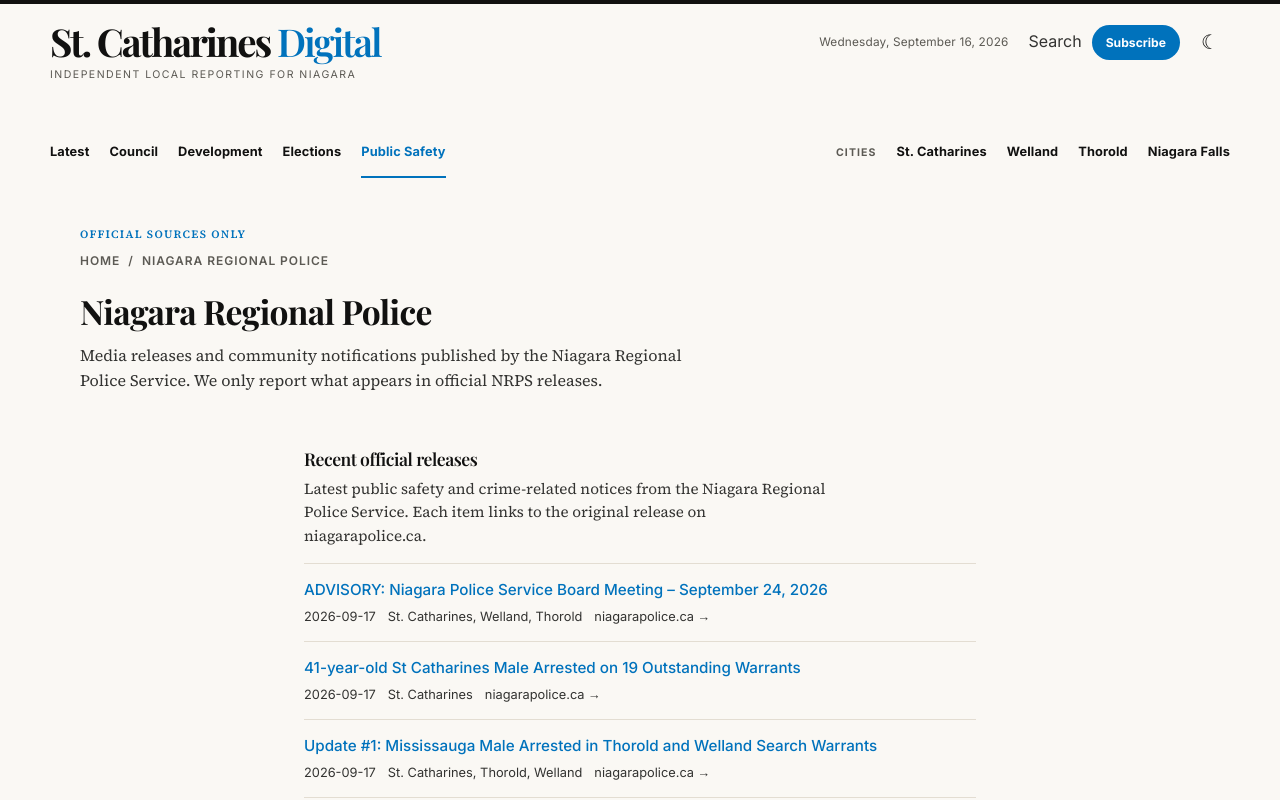
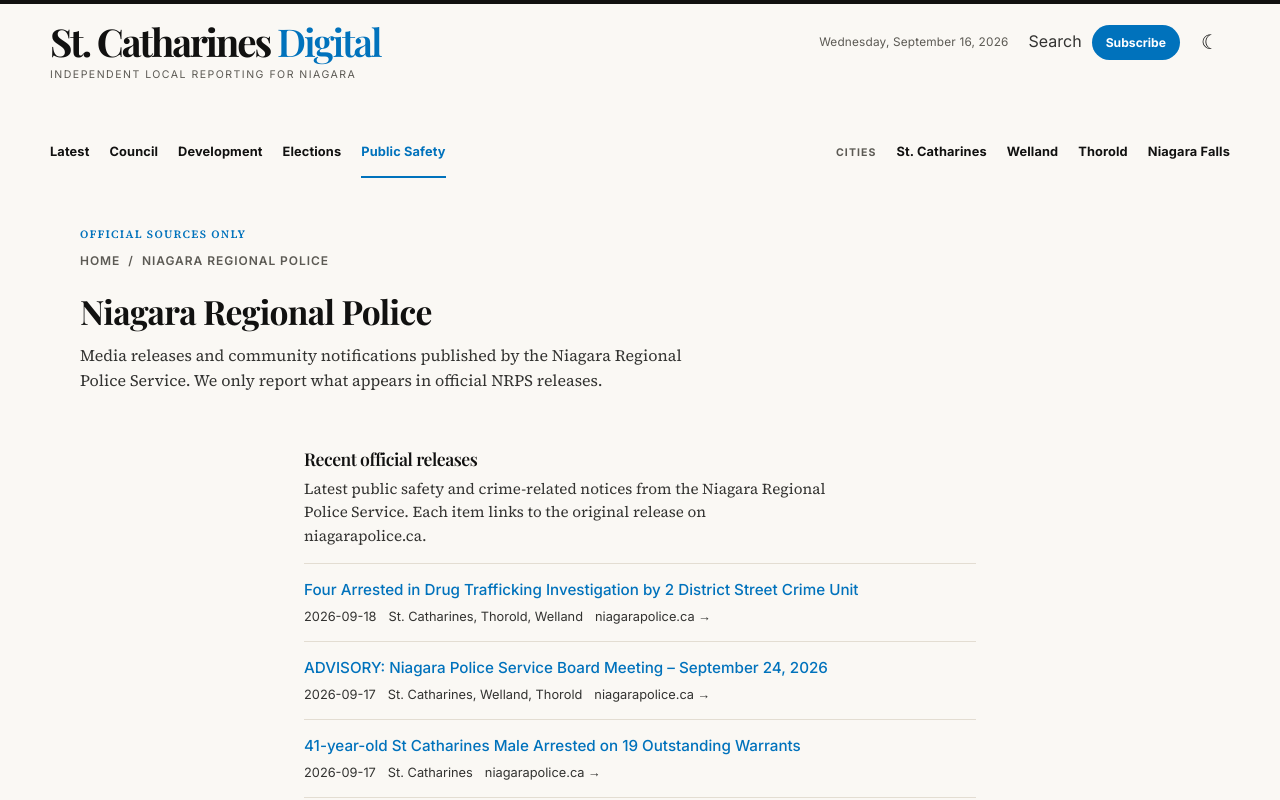
Before and after one commit to galaxycoils/computerexpress-darius-site, a React (Vite) app: page /police in a window 1280 px wide. Shown: the top 800 px of the page. Built offline with nearby package versions, Linux system fonts and the light colour scheme; no server answers; a web font is replaced by a local one.

Commit message:
nrps: add Sep 18 drug-trafficking arrest (Four Arrested in Drug Trafficking Investigation by 2 District Street Crime Unit)

```diff
--- a/src/data/nrpsReleases.js
+++ b/src/data/nrpsReleases.js
@@ -4,10 +4,22 @@
  * Official Niagara Regional Police Service media releases & community notifications.
  * Updated: 2026-09-18
  * Next review: Daily (cron) — refresh from niagarapolice.ca
- * Note: added Sep 17 missing-person Update 7 (NOTL / Darren Werner five-year appeal) and Sep 17 8 District West Lincoln motor-vehicle dismantling shutdown ($174,000 recovered).
+ * Note: added Sep 18 drug-trafficking arrest (Four Arrested in Drug Trafficking Investigation by 2 District Street Crime Unit — 1/2/3 District SCU assist, bail hearing St Catharines).
  */
 
 export const nrpsReleases = [
+  // SEP 18, 2026
+  {
+    id: 'nrps-2026-09-18-four-arrested-drug-trafficking-2-district',
+    date: '2026-09-18',
+    headline: 'Four Arrested in Drug Trafficking Investigation by 2 District Street Crime Unit',
+    municipality: 'St. Catharines, Thorold, Welland',
+    type: 'Media Release (Drug Investigation / Arrest)',
+    url: 'https://www.niagarapolice.ca/news/posts/four-arrested-in-drug-trafficking-investigation-by-2-district-street-crime-unit/',
+    source: 'Niagara Regional Police Service',
+    tags: ['Drug Trafficking', 'Arrest', 'Street Crime Unit', '2 District', '1 District', '3 District', 'St. Catharines', 'Thorold', 'Welland', 'Fentanyl', 'Methamphetamine'],
+    category: 'drug-investigation',
+  },
   // SEP 17, 2026
   {
     id: 'nrps-2026-09-17-police-service-board-meeting-advisory',
```
